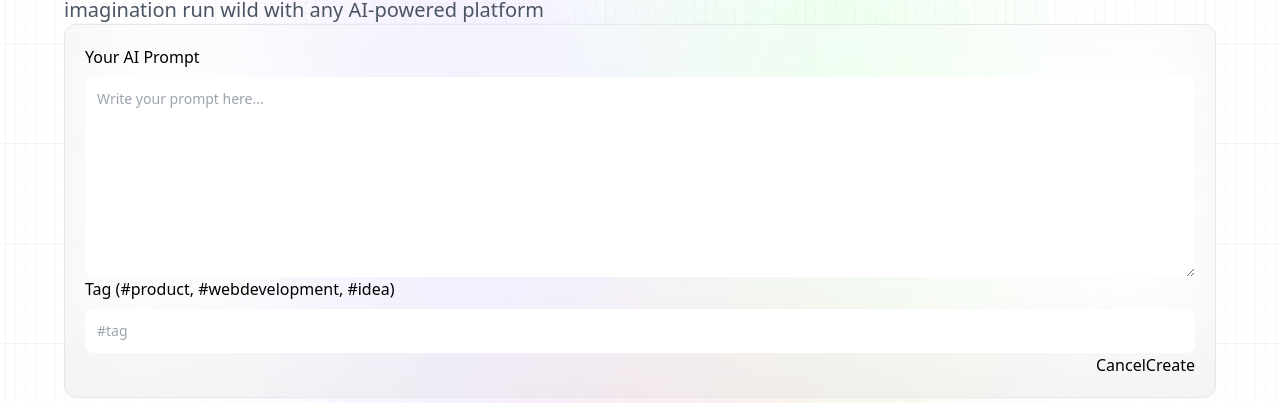
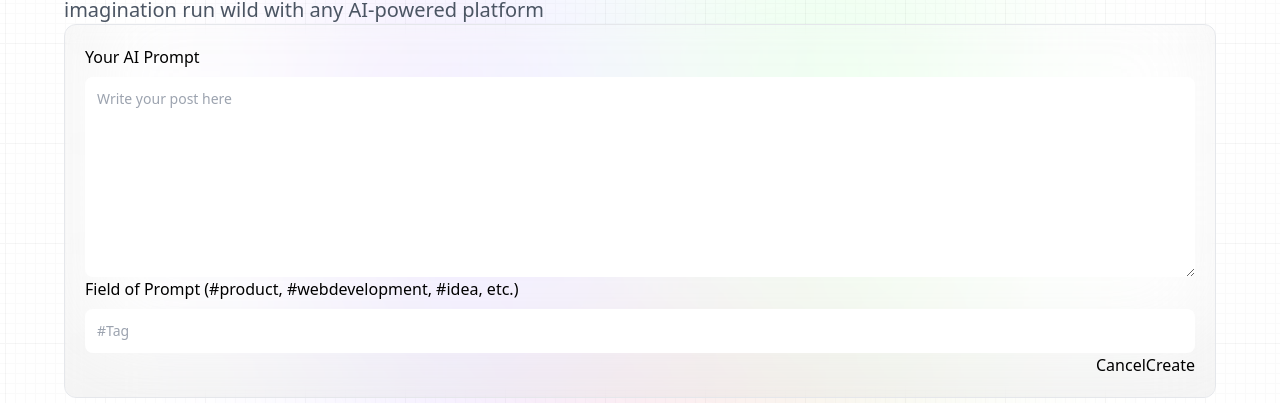
Before and after one commit to antonkornilov-ua/project_zaputopia, a Next.js app: page /create-prompt in a window 1280 px wide. Shown: the part 162-565 px from the top of the page. Built offline with nearby package versions, Linux system fonts and the light colour scheme; no server answers.

Commit message:
fix not founded module 2

```diff
--- a/Components/Form.jsx
+++ b/Components/Form.jsx
@@ -1,6 +1,6 @@
 import Link from 'next/link';
 
-const Form = ({ type, post, setPost, submiting, handleSubmit }) => {
+const Form = ({ type, post, setPost, submitting, handleSubmit }) => {
     return (
         <section className='w-full max-w-full flex-start flex-col'>
             <h1 className='head_text text-left'>
@@ -8,45 +8,46 @@ const Form = ({ type, post, setPost, submiting, handleSubmit }) => {
             </h1>
             <p className='desc text-left max-w-md'>
                 {type} and share amazing prompts with the world, and let your imagination run wild with any AI-powered
-                platform{' '}
+                platform
             </p>
 
             <form onSubmit={handleSubmit} className='mt-10 w-full max-w-2xl flex flex-col gap-7 glassmorphism'>
                 <label>
-                    <span className='font-satoshi font-semibold  text-base text-gray-700 dark:text-gray-50'>
-                        Your AI Prompt{' '}
-                    </span>
+                    <span className='font-satoshi font-semibold text-base text-gray-700'>Your AI Prompt</span>
 
                     <textarea
                         value={post.prompt}
                         onChange={(e) => setPost({ ...post, prompt: e.target.value })}
-                        placeholder='Write your prompt here...'
+                        placeholder='Write your post here'
                         required
-                        className='form_textarea'
+                        className='form_textarea '
                     />
                 </label>
+
                 <label>
-                    <span className='font-satoshi font-semibold  text-base text-gray-700  dark:text-gray-50'>
-                        Tag <span className='font-normal'>(#product, #webdevelopment, #idea)</span>
+                    <span className='font-satoshi font-semibold text-base text-gray-700'>
+                        Field of Prompt <span className='font-normal'>(#product, #webdevelopment, #idea, etc.)</span>
                     </span>
-
                     <input
                         value={post.tag}
                         onChange={(e) => setPost({ ...post, tag: e.target.value })}
-                        placeholder='#tag'
+                        type='text'
+                        placeholder='#Tag'
                         required
                         className='form_input'
                     />
                 </label>
+
                 <div className='flex-end mx-3 mb-5 gap-4'>
-                    <Link href='/' className='text-gray-500 dark:text-gray-50 text-sm'>
+                    <Link href='/' className='text-gray-500 text-sm'>
                         Cancel
                     </Link>
+
                     <button
                         type='submit'
-                        disabled={submiting}
+                        disabled={submitting}
                         className='px-5 py-1.5 text-sm bg-primary-orange rounded-full text-white'>
-                        {submiting ? `${type}...` : type}
+                        {submitting ? `${type}ing...` : type}
                     </button>
                 </div>
             </form>
```
